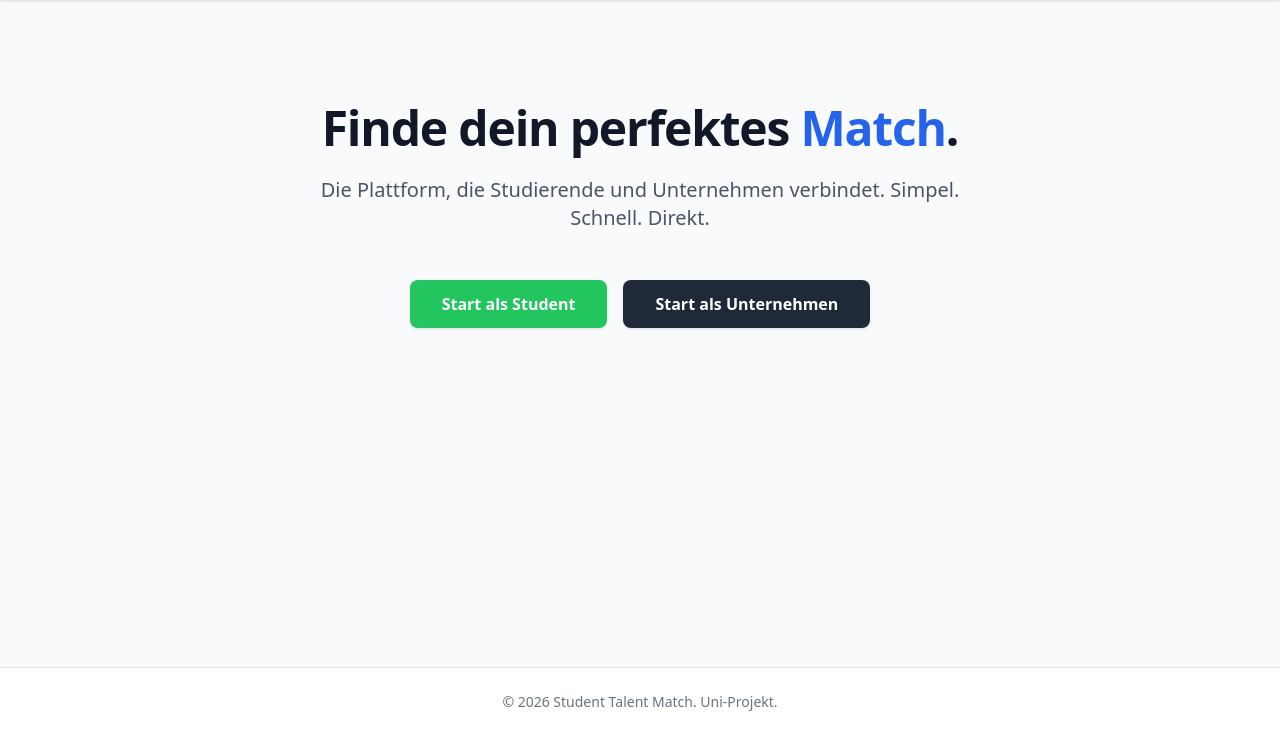
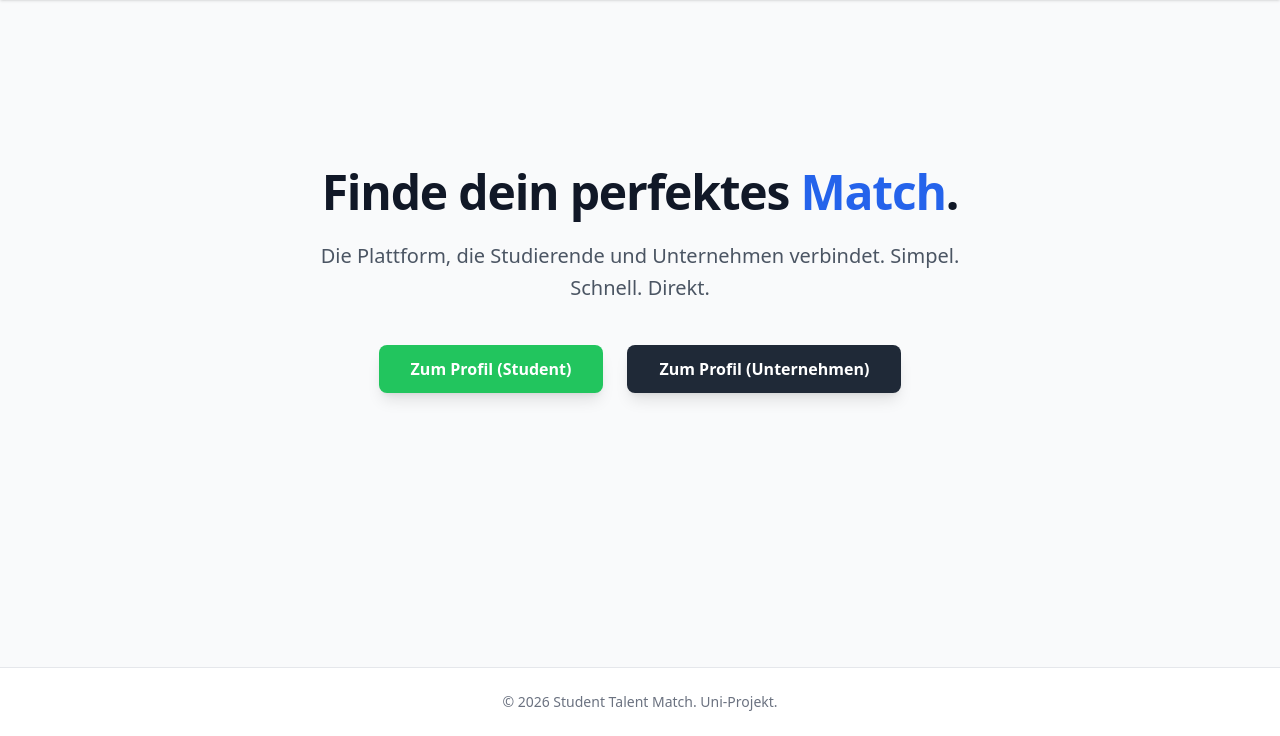
Before and after one commit to fabi-404/student-talent-match, a Flask app: page / in a window 1280 px wide. Shown: the part 64-800 px from the top of the page. Run offline with Flask 3, Linux system fonts and the light colour scheme; the visitor is signed in with stand-in values (Sample User, id 1); some libraries are stand-ins or nearby versions.

Commit message:
Arbeitgeberprofil layout verbessert und button hinzugefügt, damit der employer gleich zum swipen kommt. Buttons auf der frontpage so angepasst, dass sie den nutzer zum profil leiten wenn man schon eingeloggt ist.

```diff
--- a/templates/frontpage.html
+++ b/templates/frontpage.html
@@ -1,21 +1,49 @@
 {% extends "base.html" %}
 
 {% block content %}
-<div class="text-center py-16">
+<div class="flex flex-col items-center justify-center min-h-[60vh] text-center">
+
     <h1 class="text-5xl font-extrabold text-gray-900 mb-6 tracking-tight">
         Finde dein perfektes <span class="text-blue-600">Match</span>.
     </h1>
-    <p class="text-xl text-gray-600 mb-12 max-w-2xl mx-auto">
+
+    <p class="text-xl text-gray-600 mb-10 max-w-2xl mx-auto leading-relaxed">
         Die Plattform, die Studierende und Unternehmen verbindet. Simpel. Schnell. Direkt.
     </p>
 
-    <div class="flex justify-center gap-4">
-        <a href="{{ url_for('register_student') }}" class="bg-green-500 text-white px-8 py-3 rounded-lg font-bold shadow hover:bg-green-600 transition">
-            Start als Student
-        </a>
-        <a href="{{ url_for('register_employer') }}" class="bg-gray-800 text-white px-8 py-3 rounded-lg font-bold shadow hover:bg-gray-900 transition">
-            Start als Unternehmen
-        </a>
+    <div class="flex flex-col sm:flex-row gap-6 justify-center w-full">
+
+        <!-- Button Logik für STUDENTEN -->
+        {% if session.get('student_id') %}
+            <!-- Fall A: Student ist eingeloggt -> Gehe zum Dashboard -->
+            <a href="{{ url_for('student_profile') }}"
+               class="bg-green-500 hover:bg-green-600 text-white font-bold py-3 px-8 rounded-lg shadow-lg transition transform hover:-translate-y-1">
+               Zum Profil (Student)
+            </a>
+        {% else %}
+            <!-- Fall B: Niemand (oder Employer) eingeloggt -> Zur Registrierung -->
+            <a href="{{ url_for('register_student') }}"
+               class="bg-green-500 hover:bg-green-600 text-white font-bold py-3 px-8 rounded-lg shadow-lg transition transform hover:-translate-y-1">
+               Start als Student
+            </a>
+        {% endif %}
+
+
+        <!-- Button Logik für UNTERNEHMEN -->
+        {% if session.get('employer_id') %}
+            <!-- Fall A: Arbeitgeber ist eingeloggt -> Gehe zum Profil -->
+            <a href="{{ url_for('employer_profile') }}"
+               class="bg-gray-800 hover:bg-gray-900 text-white font-bold py-3 px-8 rounded-lg shadow-lg transition transform hover:-translate-y-1">
+               Zum Profil (Unternehmen)
+            </a>
+        {% else %}
+            <!-- Fall B: Niemand eingeloggt -> Zur Registrierung -->
+            <a href="{{ url_for('register_employer') }}"
+               class="bg-gray-800 hover:bg-gray-900 text-white font-bold py-3 px-8 rounded-lg shadow-lg transition transform hover:-translate-y-1">
+               Start als Unternehmen
+            </a>
+        {% endif %}
+
     </div>
 </div>
 {% endblock %}
--- a/templates/student_matches.html
+++ b/templates/student_matches.html
@@ -28,11 +28,7 @@
                     <div>
                         <h2 class="text-xl font-bold text-blue-700">{{ match['company_name'] }}</h2>
                         <p class="text-gray-600 text-sm mb-2">📍 {{ match['location'] if match['location'] else 'Kein Standort' }}</p>
-                    </div>
-                    <span class="px-3 py-1 bg-green-100 text-green-800 text-xs font-bold rounded-full">
-                        {{ match['status']|upper }}
-                    </span>
-                </div>
+
 
                 <div class="mt-3 bg-white p-3 rounded border border-gray-200 text-gray-700 italic">
                     "{{ match['message'] }}"
```
Also changed, not shown: templates/employer_profile.html (+15 -6 lines).
